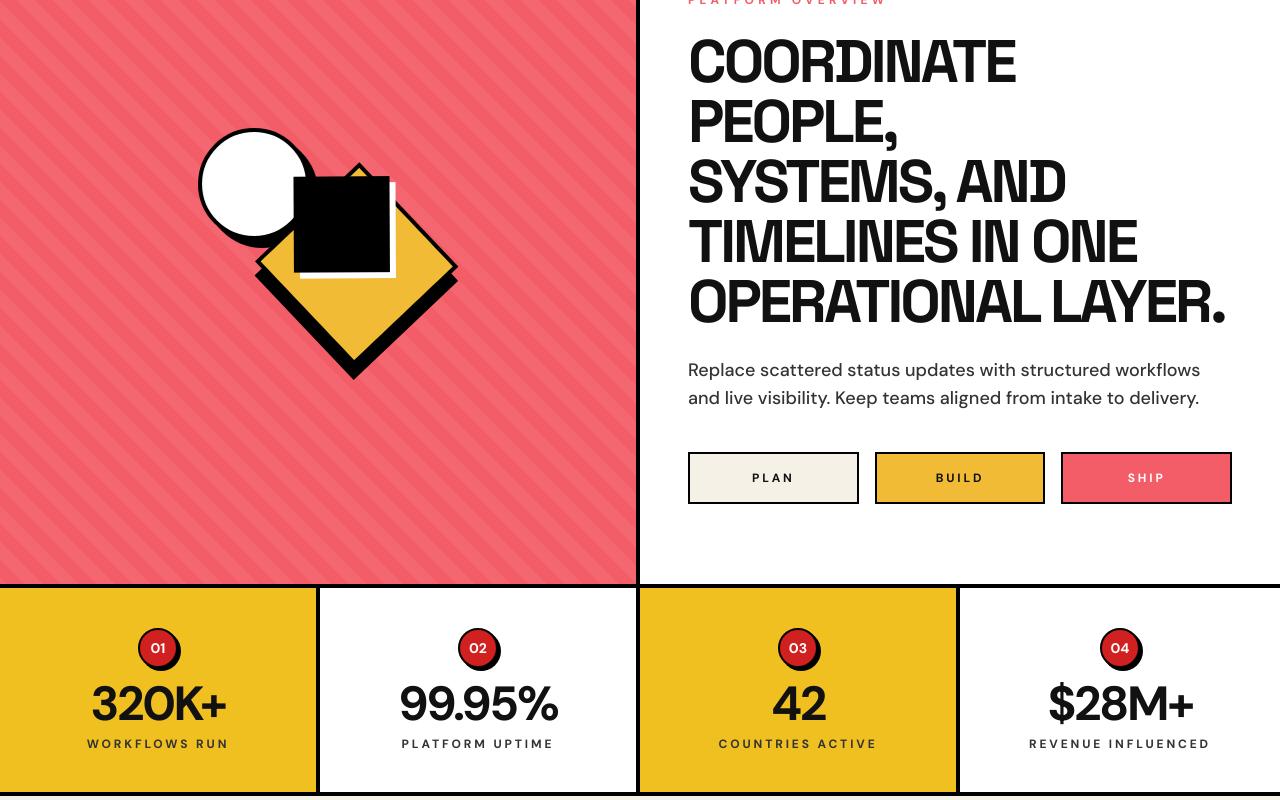
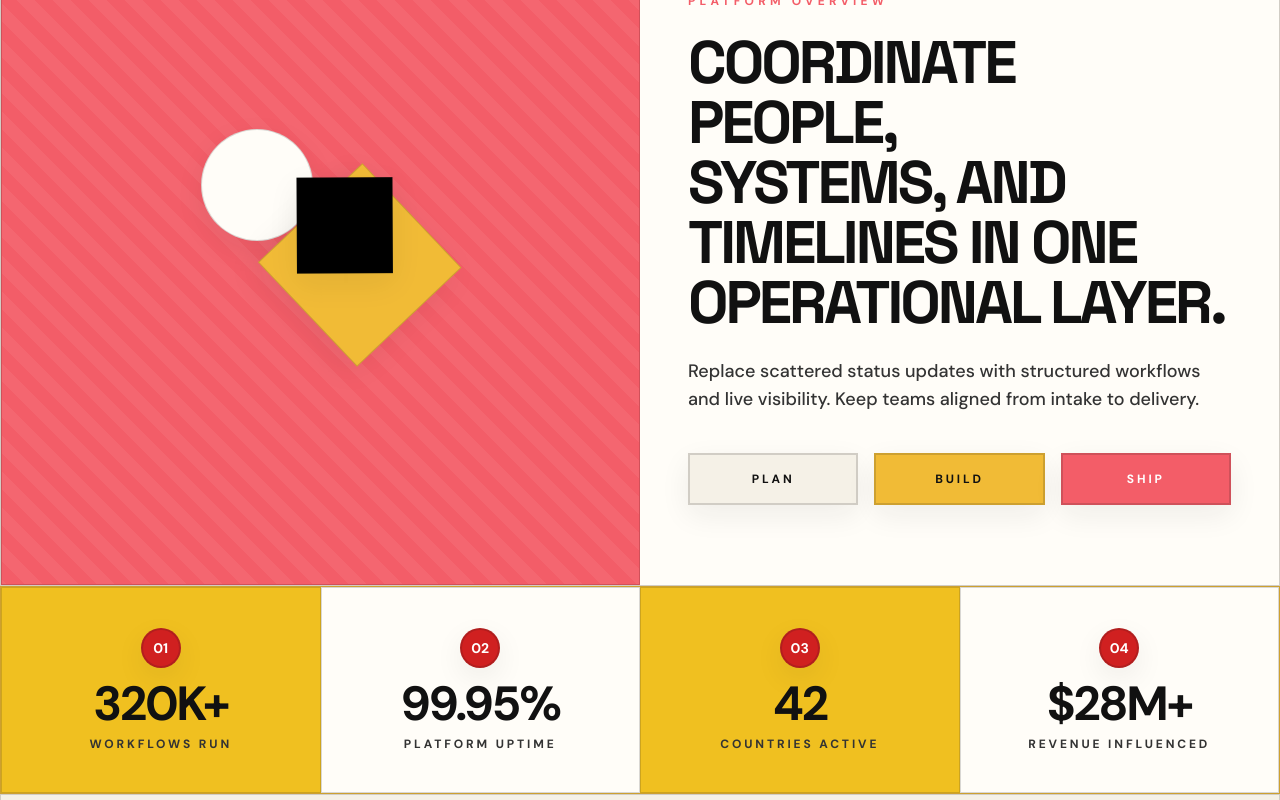
Before and after one commit to Mew-72/NorthStar-Cloud, a React (Vite) app: page / in a window 1280 px wide. Shown: the part 1180-1980 px from the top of the page. Built offline with nearby package versions, Linux system fonts and the light colour scheme; a web font is replaced by a local one.

Commit message:
Soften component borders and elevation throughout the landing page

```diff
--- a/src/styles/globals.css
+++ b/src/styles/globals.css
@@ -121,3 +121,24 @@
 @media (prefers-reduced-motion: reduce) {
   *,*::before,*::after { animation-duration:.01ms !important; animation-iteration-count:1 !important; transition-duration:.01ms !important; scroll-behavior:auto !important; }
 }
+
+
+/* Editorial UI polish across the existing landing page */
+[class~="border-4"],
+[class~="border-t-4"],
+[class~="border-r-4"],
+[class~="border-b-4"],
+[class~="border-l-4"] {
+  border-width: 1px !important;
+}
+[class~="border-black"] { border-color: var(--line) !important; }
+[class~="border-t-4"] { border-top-color: var(--line) !important; }
+[class~="border-r-4"] { border-right-color: var(--line) !important; }
+[class~="border-b-4"] { border-bottom-color: var(--line) !important; }
+[class~="border-l-4"] { border-left-color: var(--line) !important; }
+
+/* Replace the old hard offset shadows with softer, quieter elevation. */
+[class*="shadow-["] {
+  box-shadow: 0 10px 30px rgba(24, 24, 23, .07) !important;
+}
+[class~="bg-white"] { background-color: #fffdf8; }
```
